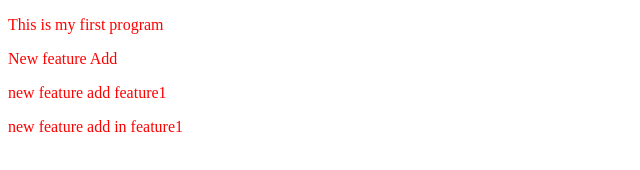
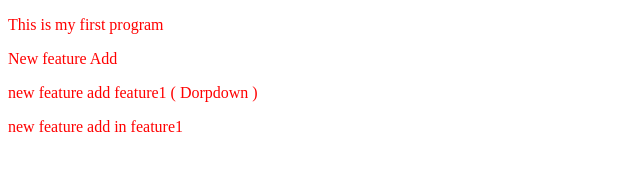
Before and after one commit to Mudassir22227/practice3-demo, a plain HTML site: page index.html in a window 1280 px wide. Shown: the whole page, without its empty margins (0-640 px from the left). Drawn offline with Linux system fonts and the light colour scheme.

```diff
--- a/index.html
+++ b/index.html
@@ -9,7 +9,7 @@
 <body>
     <P>This is my first program</P>
     <P>New feature Add</P>
-    <p> new feature add feature1</p>
+    <p> new feature add feature1 ( Dorpdown )</p>
     <p> new feature add  in feature1</p>
 
 </body>
```
